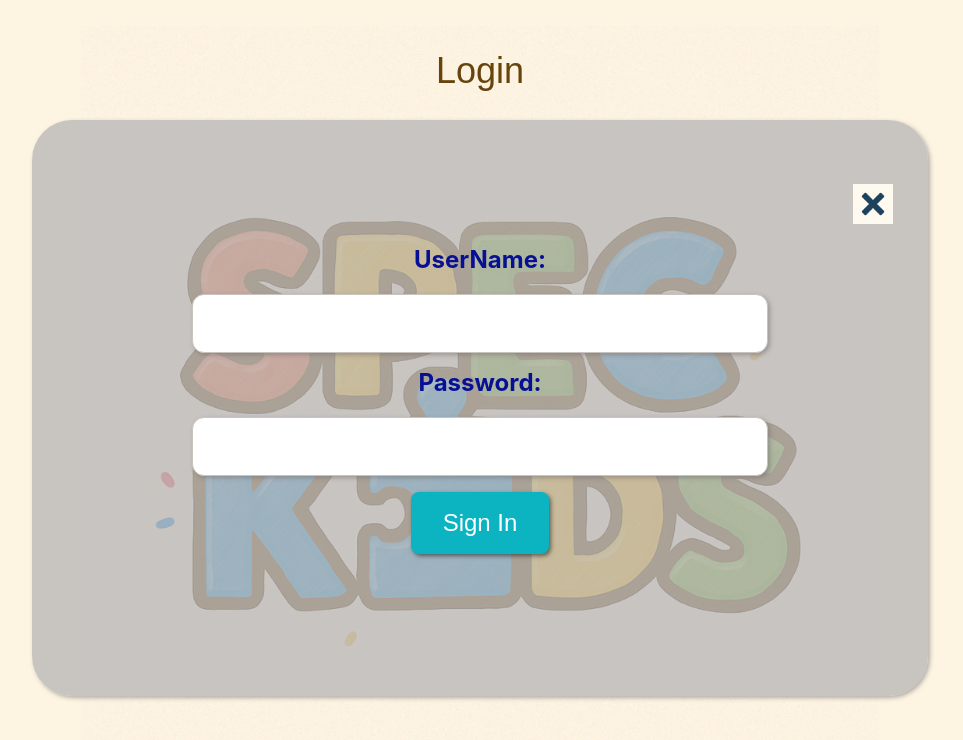
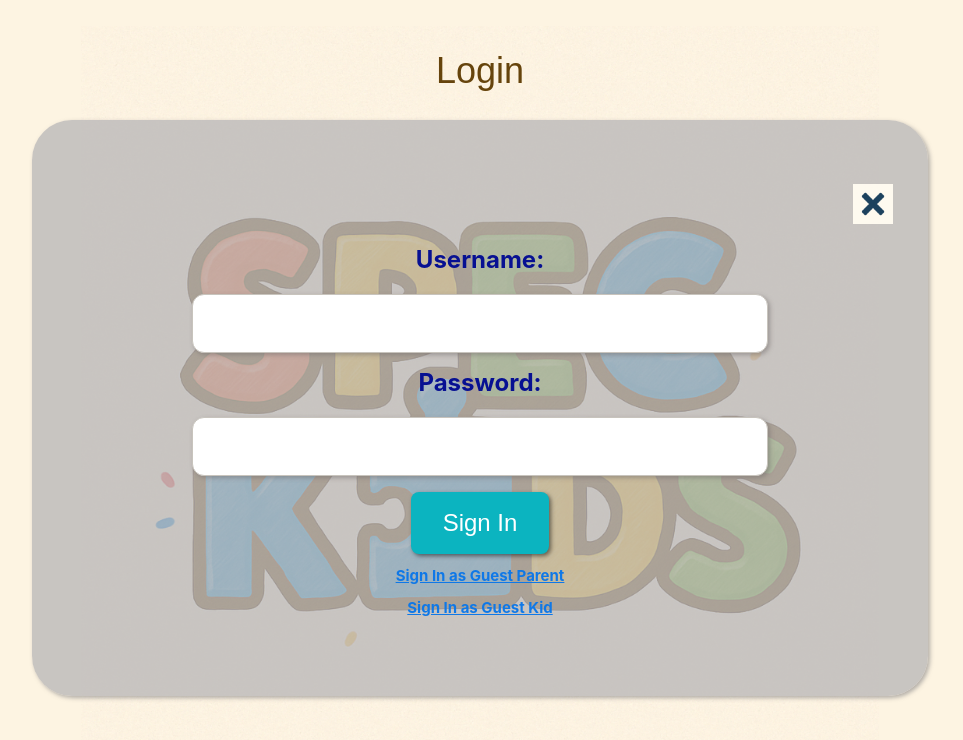
Before and after one commit to MJPulusan/SpecKids, a React (Vite) app in the folder client/: page /signin-form in a window 1280 px wide. Shown: the top 740 px of the page, without its empty margins (160-1123 px from the left). Built offline with nearby package versions, Linux system fonts and the light colour scheme; a web font is replaced by a local one.

Commit message:
Completed final addition

```diff
--- a/client/src/App.css
+++ b/client/src/App.css
@@ -85,14 +85,20 @@ body {
   display: absolute;
   justify-content: center;
   align-items: center;
-  padding-top: 1rem;
-  padding-bottom: 3rem;
+  padding: 1.2rem;
   border-radius: 40px;
   position: absolute;
-  top: 65%;
-  left: 18%;
+  top: 60%;
+  left: 16%;
   width: 65%;
   box-shadow: 2px 2px 4px rgba(103, 103, 110, 0.5);
+}
+
+@media (width <= 480px) {
+  .login-container {
+    top: 35%;
+    left: 10%;
+  }
 }
 
 .therapy-page {
@@ -114,7 +120,6 @@ h2 {
 
 p {
   font-family: 'Poetsen One', sans-serif;
-  padding-top: 2rem;
   color: rgb(226, 48, 48);
   font-weight: light;
 }
@@ -124,7 +129,7 @@ p {
   margin: 0 auto;
   justify-content: center;
   height: auto;
-  width: 45%;
+  width: 42%;
   background-position: center;
   animation: bounceIn 2s ease infinite;
   animation-fill-mode: forwards;
@@ -152,6 +157,10 @@ p {
   .logo-header {
     background-size: 60vw;
     margin-top: 30%;
+  }
+
+  .logo-header img {
+    width: 75%;
   }
 }
 
@@ -448,9 +457,10 @@ input::placeholder {
   }
 }
 
+/* A fun, safe, and support... */
 .homepage-background p {
   color: #66440c;
-  margin-top: 35px;
+  margin-top: 50px;
   justify-content: center;
 }
 
@@ -465,3 +475,16 @@ input::placeholder {
   color: #81540b;
   font-size: 18px;
 }
+
+.guest-link {
+  margin-top: 12px;
+  text-align: center;
+  color: #0f78e7;
+  cursor: pointer;
+  text-decoration: underline;
+  font-size: 15px;
+}
+
+.guest-link:hover {
+  color: #0056b3;
+}
--- a/client/src/lib/data.ts
+++ b/client/src/lib/data.ts
@@ -68,6 +68,16 @@ export async function signIn(
   }
 
   return await res.json(); // returns { user, token }
+}
+
+export async function guestLogin(role: 'parent' | 'kid') {
+  const res = await fetch('/api/auth/guest-login', {
+    method: 'POST',
+    headers: { 'Content-Type': 'application/json' },
+    body: JSON.stringify({ role }),
+  });
+  if (!res.ok) throw new Error('Guest login failed');
+  return await res.json();
 }
 
 export async function registerParent(
--- a/client/src/pages/HomeLogin.tsx
+++ b/client/src/pages/HomeLogin.tsx
@@ -14,10 +14,7 @@ export function HomePage() {
           className="logo"
         />
       </div>
-      <p>
-        A fun, safe, and supportive app designed for children with spectrum
-        conditions - where play, therapy, and screen time are all guided by you.
-      </p>
+
       <div className="login-container">
         <div className="button-group">
           <button
@@ -37,6 +34,11 @@ export function HomePage() {
             Sign In
           </button>
         </div>
+        <p>
+          A fun, safe, and supportive app designed for children with spectrum
+          conditions - where play, therapy, and screen time are all guided by
+          you.
+        </p>
       </div>
     </div>
   );
--- a/client/src/pages/ParentsMainPage.tsx
+++ b/client/src/pages/ParentsMainPage.tsx
@@ -34,6 +34,13 @@ export function ParentsMain() {
 
     fetchChildren();
   }, []);
+
+  useEffect(() => {
+    if (children.length === 1) {
+      setSelectedChild(children[0].userId);
+      localStorage.setItem('selectedChildId', String(children[0].userId));
+    }
+  }, [children]);
 
   return (
     <>
--- a/client/src/pages/SignInPage.tsx
+++ b/client/src/pages/SignInPage.tsx
@@ -23,6 +23,34 @@ export function SignInForm() {
     }
   }
 
+  // GUEST Login
+  async function handleGuestLogin(role: 'parent' | 'kid') {
+    try {
+      const credentials =
+        role === 'parent'
+          ? { username: 'guest_parent', password: 'Qwerty123$' }
+          : { username: 'guest_kid', password: 'abc123' };
+
+      const res = await fetch('/api/auth/sign-in', {
+        method: 'POST',
+        headers: { 'Content-Type': 'application/json' },
+        body: JSON.stringify(credentials),
+      });
+
+      if (!res.ok) {
+        throw new Error('Guest login failed');
+      }
+
+      const { user, token } = await res.json();
+
+      saveAuth(user, token);
+      navigate(user.role === 'parent' ? '/parents-main' : '/kids/kids-main');
+    } catch (err) {
+      console.error('Guest login error:', err);
+      setError('Guest login unavailable.');
+    }
+  }
+
   return (
     <div className="sign-in-page">
       <h2 className="welcome">Login</h2>
@@ -37,7 +65,7 @@ export function SignInForm() {
 
         <form onSubmit={handleSubmit} className="signInForm">
           <div className="formGroup">
-            <label>UserName:</label>
+            <label>Username:</label>
             <input
               type="text"
               value={username}
@@ -57,6 +85,13 @@ export function SignInForm() {
           <button type="submit" className="signInButton">
             Sign In
           </button>
+          <h2 className="guest-link" onClick={() => handleGuestLogin('parent')}>
+            Sign In as Guest Parent
+          </h2>
+          <h2 className="guest-link" onClick={() => handleGuestLogin('kid')}>
+            Sign In as Guest Kid
+          </h2>
+
           {error && <p className="error-message">{error}</p>}
         </form>
         <AudioPlayer src="/sounds/SignInVoice.mp3" />
```
Also changed, not shown: 2 other files (tests, documents, lock files or other folders).
